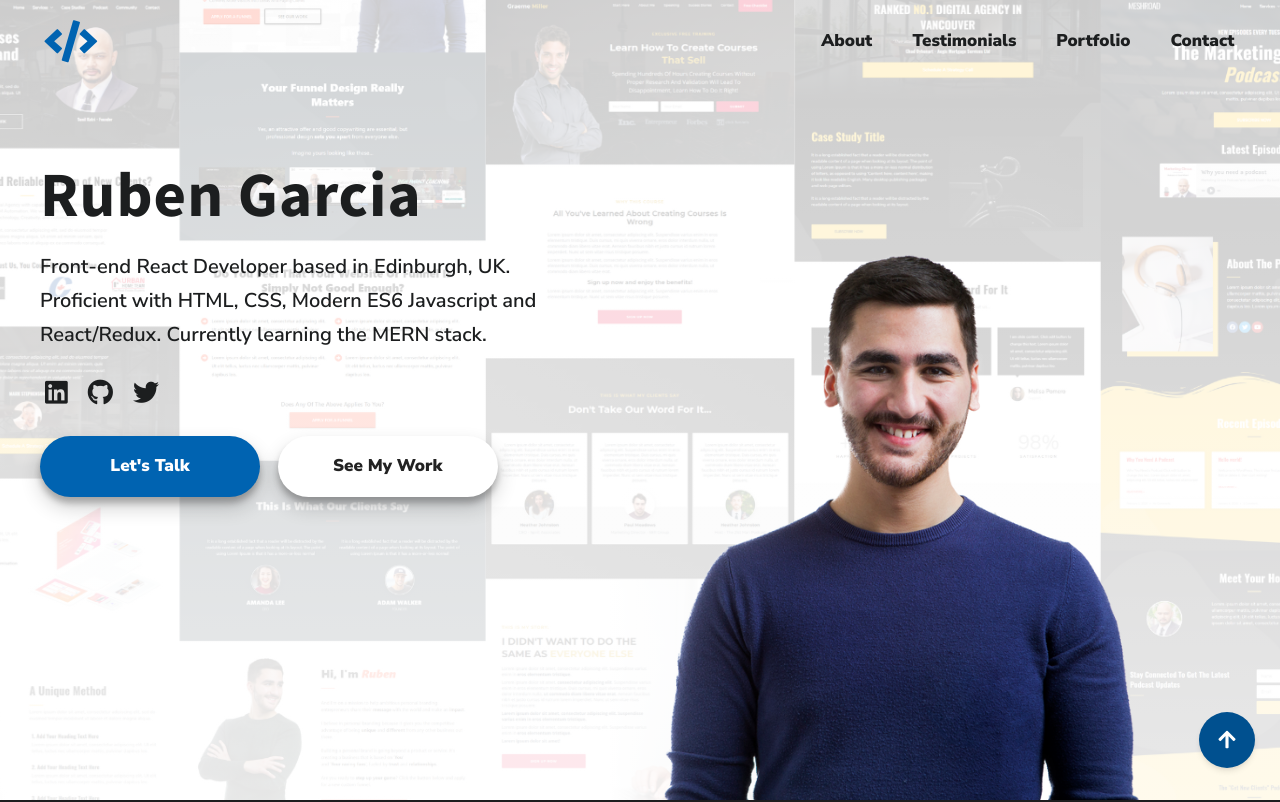
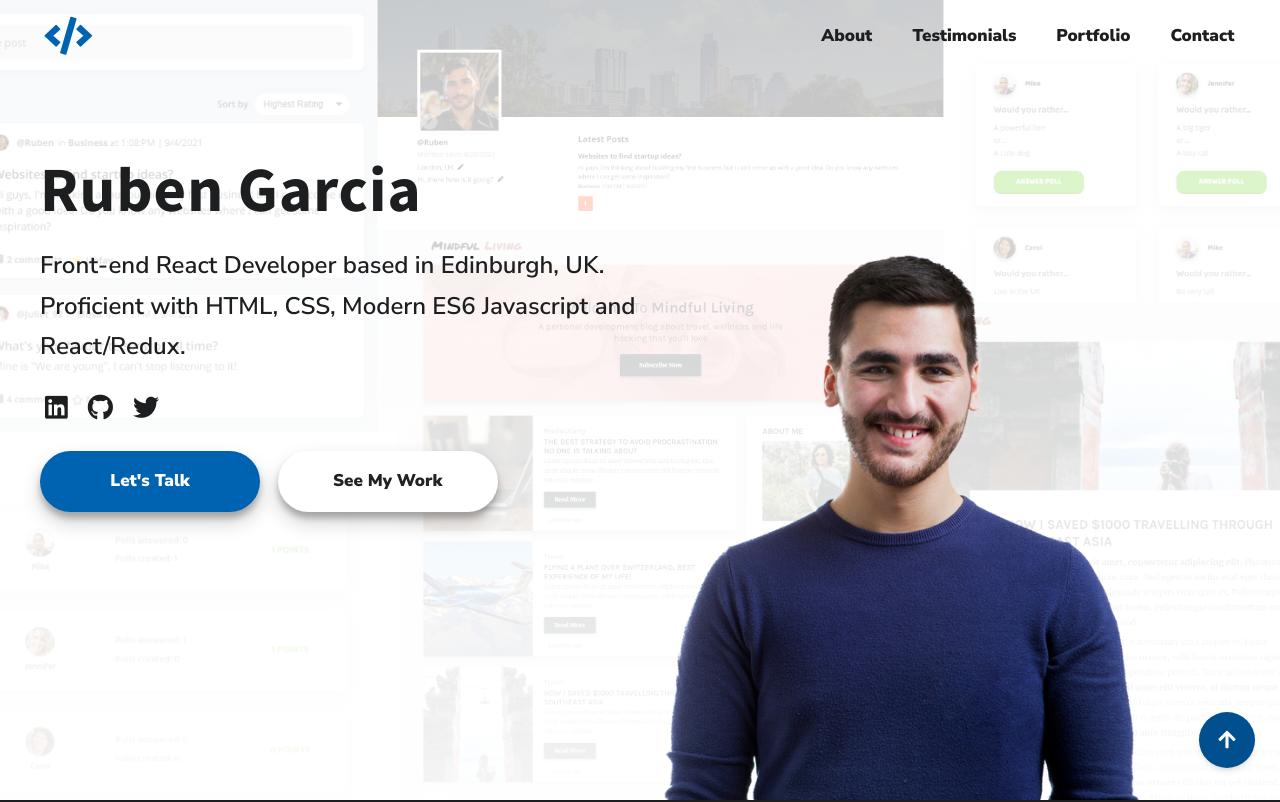
Before and after one commit to RubenGarciaBri/portfolio, a website built with webpack: page src/client/views/index.html in a window 1280 px wide. Shown: the top 802 px of the page. Built offline with nearby package versions, Linux system fonts and the light colour scheme; what micromodal would draw is missing.

Commit message:
changed hero background

```diff
--- a/src/client/styles/components/_navbar.scss
+++ b/src/client/styles/components/_navbar.scss
@@ -1,7 +1,7 @@
 
 .navbar {
   background: transparent;
-  padding: 2rem 1.5rem 2rem 2.4rem;
+  padding: 1.5rem 1.5rem 2rem 2.4rem;
   top: 0;
   left: 0;
   width: 100%;
@@ -30,7 +30,7 @@
 
     & i {
       margin-right: 10px;
-      font-size: 4.2rem;
+      font-size: 3.8rem;
       display: inline-block;
     }
   }
--- a/src/client/styles/sections/_hero.scss
+++ b/src/client/styles/sections/_hero.scss
@@ -1,9 +1,9 @@
 .hero-section {
   height: 100vh;
   padding: 0 1.5rem;
-  background: linear-gradient(to bottom, rgba(255, 255, 255, 0.8), rgba(255, 255, 255, 0.9)),
-    url('../img/funnelbg.png');
-  background-position: center;
+  background: linear-gradient(to bottom, rgba(255, 255, 255, 0.75), rgba(255, 255, 255, 0.95)),
+    url('../img/background.png');
+  background-position: top;
   background-size: cover;
   background-repeat: no-repeat;
   position: relative;
@@ -68,6 +68,7 @@
         margin-bottom: 2rem;
         color: var(--color-bg);
         font-weight: 600;
+        font-size: 2.4rem;
 
         @include respond(tab-port) {
           margin-bottom: 3.5rem;
--- a/src/client/views/index.html
+++ b/src/client/views/index.html
@@ -53,7 +53,7 @@
       <div class="hero__left">
         <h1 class="hero__left-heading">Ruben Garcia</h1>
         <p class="hero__left-subheading">Front-end React Developer based in Edinburgh, UK.<br>
-          Proficient with HTML, CSS, Modern ES6 Javascript and React/Redux. Currently learning the MERN stack. </p>
+          Proficient with HTML, CSS, Modern ES6 Javascript and React/Redux.</p>
         <ul class="hero__left-social">
           <li class="hero__left-social__item"><a href="https://www.linkedin.com/in/ruben-garcia-bri/" target="_blank"><i class="fab fa-linkedin"></i></a>
           </li>
```
Also changed, not shown: src/client/img/background.png (added).
